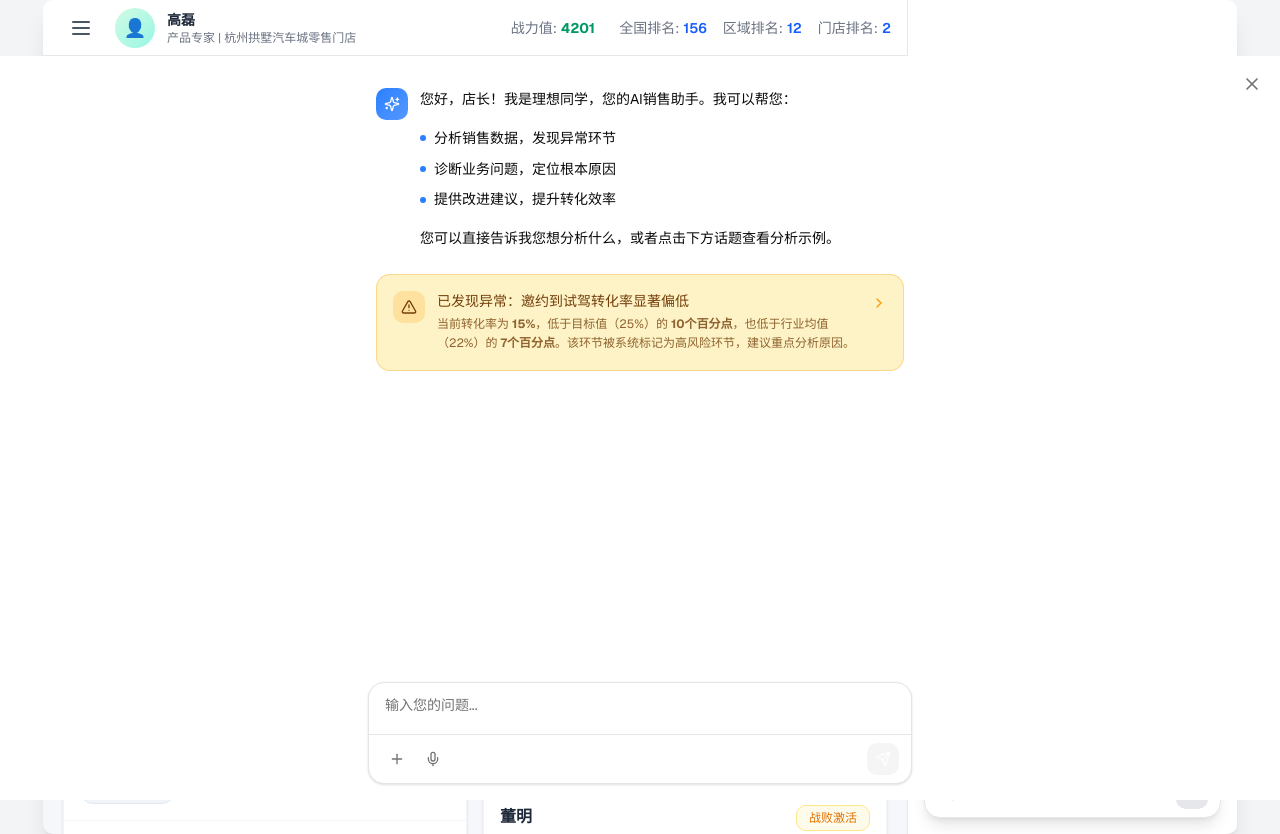
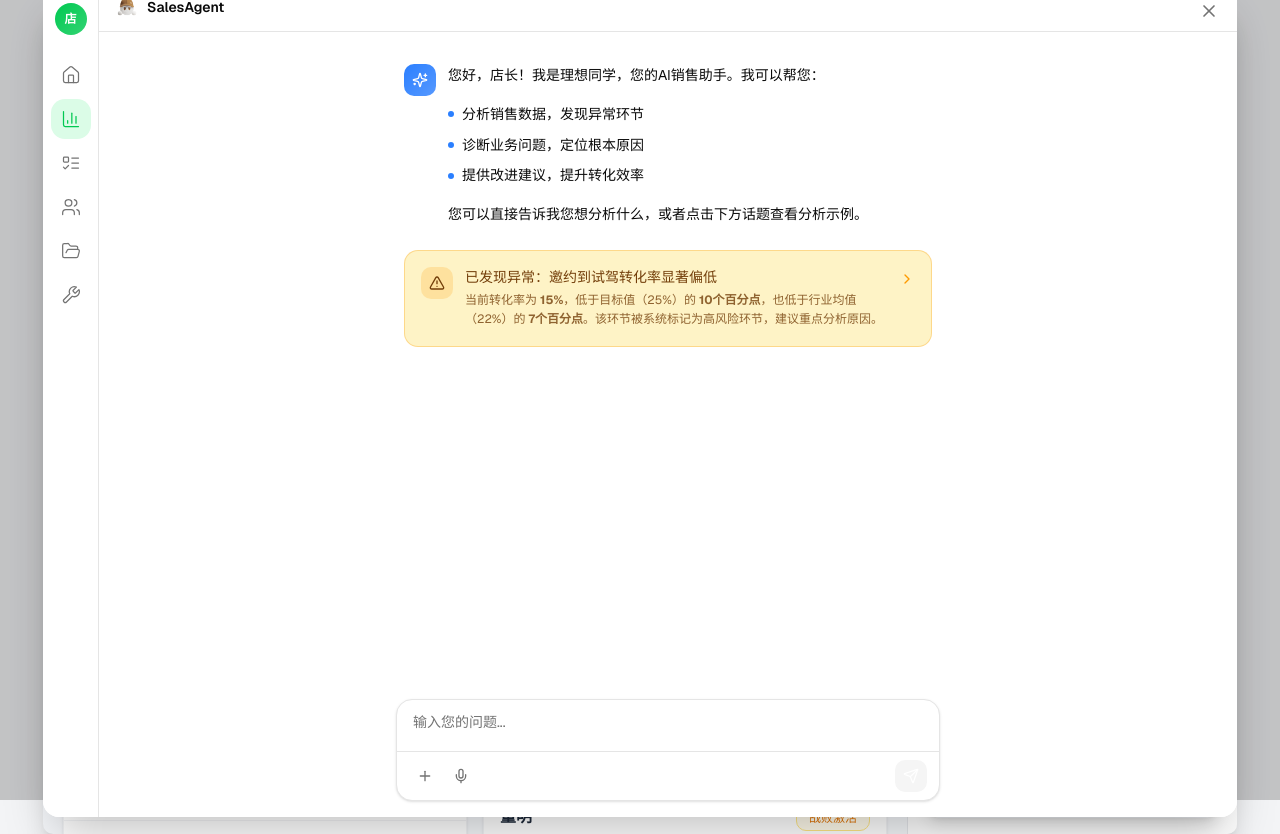
Before and after one commit to shoncn/v0-sales-agent-ui-redesign, a Next.js app: page / in a window 1280 px wide. Both pictures are taken after a click on the button "业务诊断". Built offline with nearby package versions, Linux system fonts and the light colour scheme.

Commit message:
feat: restore v176 layout with sidebar and header
Revert to v176 style with fixed-size popup, sidebar, and header.

Co-authored-by: null <257910220+shoncn@users.noreply.github.com>

```diff
--- a/components/dashboard/fullscreen-agent.tsx
+++ b/components/dashboard/fullscreen-agent.tsx
@@ -12,7 +12,11 @@ import {
   User,
   Target,
   Users,
+  ListTodo,
   FileText,
+  FolderOpen,
+  Wrench,
+  Home,
   Database,
   Mic,
   Plus,
@@ -1126,9 +1130,85 @@ export function FullscreenAgent({ isOpen, onClose, initialMode = "default", cust
   );
 
   return (
-    <div className="fixed inset-x-0 top-14 bottom-0 bg-card z-50 animate-in fade-in slide-in-from-bottom-4 duration-300">
-      {/* Main Content Area - Full width below top header */}
-      <div className="h-full flex bg-card relative">
+    <div className="fixed inset-0 bg-black/20 flex items-center justify-center z-50">
+      {/* Fixed size container: 1194 x 834 */}
+      <div
+        className="bg-card rounded-2xl shadow-2xl flex overflow-hidden animate-in fade-in zoom-in-95 duration-300"
+        style={{ width: '1194px', height: '834px' }}
+      >
+        {/* Left Navigation Sidebar - White background matching content */}
+        <div className="w-14 bg-card border-r border-border flex flex-col items-center py-4 gap-1 shrink-0">
+          {/* Avatar */}
+          <button
+            type="button"
+            className="w-10 h-10 rounded-xl flex items-center justify-center mb-3"
+          >
+            <div className="w-8 h-8 bg-gradient-to-br from-success to-success/80 rounded-full flex items-center justify-center">
+              <span className="text-success-foreground text-xs font-semibold">店</span>
+            </div>
+          </button>
+
+          {/* Workbench - returns to homepage */}
+          <button
+            type="button"
+            onClick={onClose}
+            className="w-10 h-10 rounded-xl flex items-center justify-center text-muted-foreground active:bg-accent transition-colors"
+            title="工作台"
+          >
+            <Home className="w-5 h-5" strokeWidth={1.5} />
+          </button>
+
+          {/* Diagnosis */}
+          <button
+            type="button"
+            onClick={() => setMode("analysis")}
+            className={`w-10 h-10 rounded-xl flex items-center justify-center transition-colors ${
+              mode === "analysis" ? "bg-success-muted text-success" : "text-muted-foreground active:bg-accent"
+            }`}
+            title="诊断看板"
+          >
+            <BarChart3 className="w-5 h-5" strokeWidth={1.5} />
+          </button>
+
+          {/* Task List */}
+          <button
+            type="button"
+            className="w-10 h-10 rounded-xl flex items-center justify-center text-muted-foreground active:bg-accent transition-colors"
+            title="任务列表"
+          >
+            <ListTodo className="w-5 h-5" strokeWidth={1.5} />
+          </button>
+
+          {/* Customer List */}
+          <button
+            type="button"
+            className="w-10 h-10 rounded-xl flex items-center justify-center text-muted-foreground active:bg-accent transition-colors"
+            title="客户列表"
+          >
+            <Users className="w-5 h-5" strokeWidth={1.5} />
+          </button>
+
+          {/* Content Library */}
+          <button
+            type="button"
+            className="w-10 h-10 rounded-xl flex items-center justify-center text-muted-foreground active:bg-accent transition-colors"
+            title="内容库"
+          >
+            <FolderOpen className="w-5 h-5" strokeWidth={1.5} />
+          </button>
+
+          {/* Toolbox */}
+          <button
+            type="button"
+            className="w-10 h-10 rounded-xl flex items-center justify-center text-muted-foreground active:bg-accent transition-colors"
+            title="工具箱"
+          >
+            <Wrench className="w-5 h-5" strokeWidth={1.5} />
+          </button>
+        </div>
+
+        {/* Main Content Area */}
+        <div className="flex-1 flex bg-card relative">
           {/* Close button - top right corner */}
           <button
             type="button"
@@ -1141,6 +1221,23 @@ export function FullscreenAgent({ isOpen, onClose, initialMode = "default", cust
 
           {/* Chat Panel - Dynamic width */}
           <div className={`flex flex-col transition-all duration-500 ease-in-out ${(showRightPanel || showMarketingRightPanel) ? 'w-[420px] border-r border-border' : 'flex-1'}`}>
+            {/* Header */}
+            <div className="px-4 py-3 border-b border-border flex items-center justify-between shrink-0">
+              <div className="flex items-center gap-2">
+                <img src="/images/sales-agent-avatar.png" alt="SalesAgent" className="w-6 h-6 object-contain" />
+                <span className="text-sm font-semibold text-foreground">SalesAgent</span>
+              </div>
+              {!showWelcome && (
+                <button
+                  type="button"
+                  onClick={resetToDefault}
+                  className="text-xs text-muted-foreground active:text-foreground"
+                >
+                  开启新话题
+                </button>
+              )}
+            </div>
+
             {/* Content */}
             {mode === "default" && showWelcome && renderDefaultWelcome()}
             {mode === "analysis" && showWelcome && renderAnalysisWelcome()}
@@ -1168,6 +1265,7 @@ export function FullscreenAgent({ isOpen, onClose, initialMode = "default", cust
             </div>
           )}
         </div>
+      </div>
 
       {/* Download success alert toast */}
       {downloadAlert.show && (
```
Lines whose indentation alone changed are shown as unchanged.
